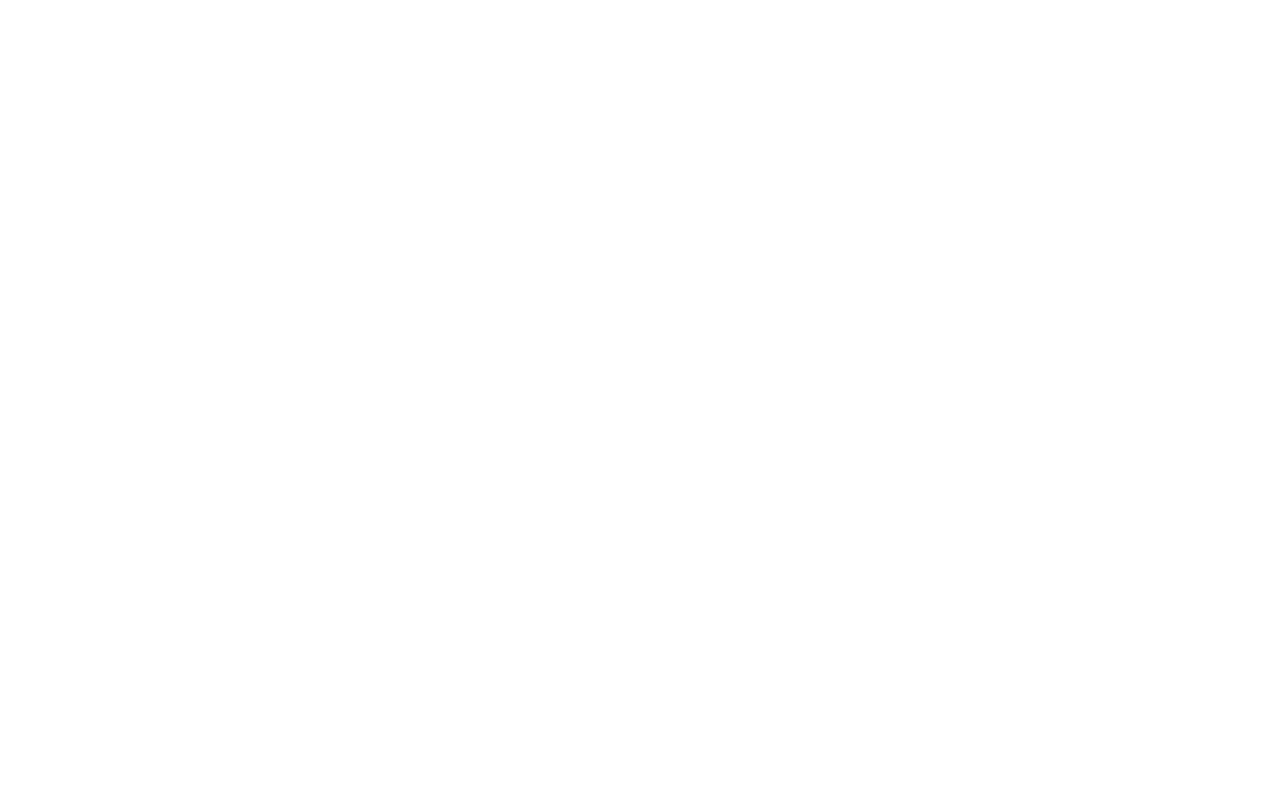
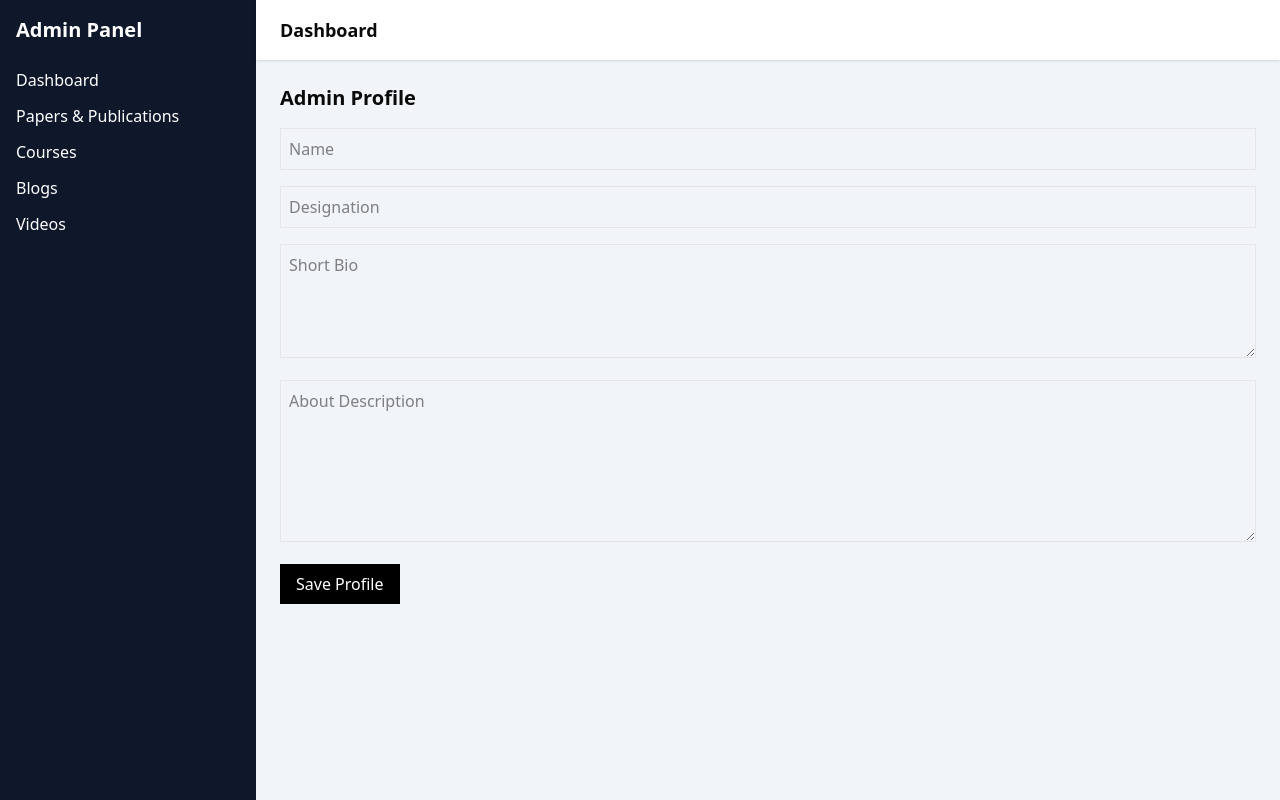
Before and after one commit to sangatrokaya/ProfessorSite, a React app in the folder frontend/: page /admin/profile in a window 1280 px wide. Before the commit this address had no page. Built offline with nearby package versions, Linux system fonts and the light colour scheme; no server answers; sample sign-in values are in the browser's storage; the HTML template or start-up script is replaced by a standard one.

Commit message:
Add simple Admin side profile UI along with its routes setup

```diff
--- a/frontend/src/App.jsx
+++ b/frontend/src/App.jsx
@@ -22,6 +22,7 @@
 import AdminCourses from "./pages/admin/Courses.jsx";
 import AdminBlogs from "./pages/admin/Blogs.jsx";
 import AdminVideos from "./pages/admin/Videos.jsx";
+import Profile from "./pages/admin/Profile.jsx";
 
 function App() {
   return (
@@ -56,6 +57,7 @@
           <Route path="courses" element={<AdminCourses />} />
           <Route path="blogs" element={<AdminBlogs />} />
           <Route path="videos" element={<AdminVideos />} />
+          <Route path="profile" element={<Profile />} />
         </Route>
       </Routes>
     </BrowserRouter>
--- /dev/null
+++ b/frontend/src/pages/admin/Profile.jsx
@@ -0,0 +1,66 @@
+import { useState, useEffect } from "react";
+import api from "@/services/api";
+
+const Profile = () => {
+  const [form, setForm] = useState({
+    name: "",
+    designation: "",
+    bio: "",
+    about: "",
+  });
+
+  useEffect(() => {
+    api.get("/api/profile").then(({ data }) => {
+      if (data) setForm(data);
+    });
+  }, []);
+
+  const submitHandler = async (e) => {
+    e.preventDefault();
+    await api.put("/api/profile", form);
+    alert("Profile updated successfully!");
+  };
+
+  return (
+    <div>
+      <h2 className="text-xl font-bold mb-4">Admin Profile</h2>
+
+      <form onSubmit={submitHandler} className="space-y-4">
+        <input
+          className="border p-2 w-full"
+          type="text"
+          placeholder="Name"
+          value={form.name}
+          onChange={(e) => setForm({ ...form, name: e.target.value })}
+        />
+
+        <input
+          className="border p-2 w-full"
+          type="text"
+          placeholder="Designation"
+          value={form.designation}
+          onChange={(e) => ({ ...form, designation: e.target.value })}
+        />
+
+        <textarea
+          className="border p-2 w-full"
+          rows="4"
+          placeholder="Short Bio"
+          value={form.bio}
+          onChange={(e) => ({ ...form, bio: e.target.value })}
+        />
+
+        <textarea
+          className="border p-2 w-full"
+          rows="6"
+          placeholder="About Description"
+          value={form.about}
+          onChange={(e) => ({ ...form, about: e.target.value })}
+        />
+
+        <button className="bg-black text-white px-4 py-2">Save Profile</button>
+      </form>
+    </div>
+  );
+};
+export default Profile;
```
